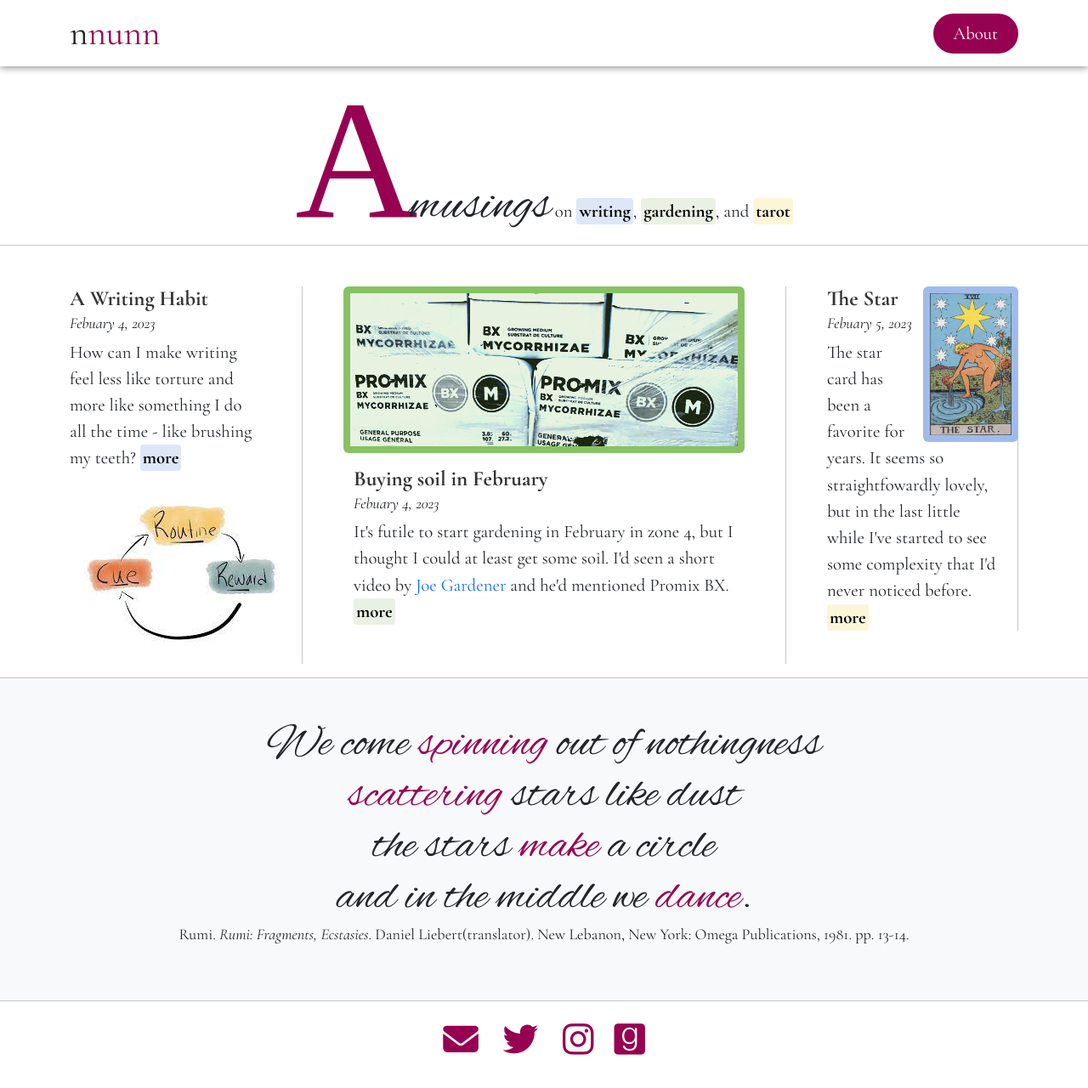
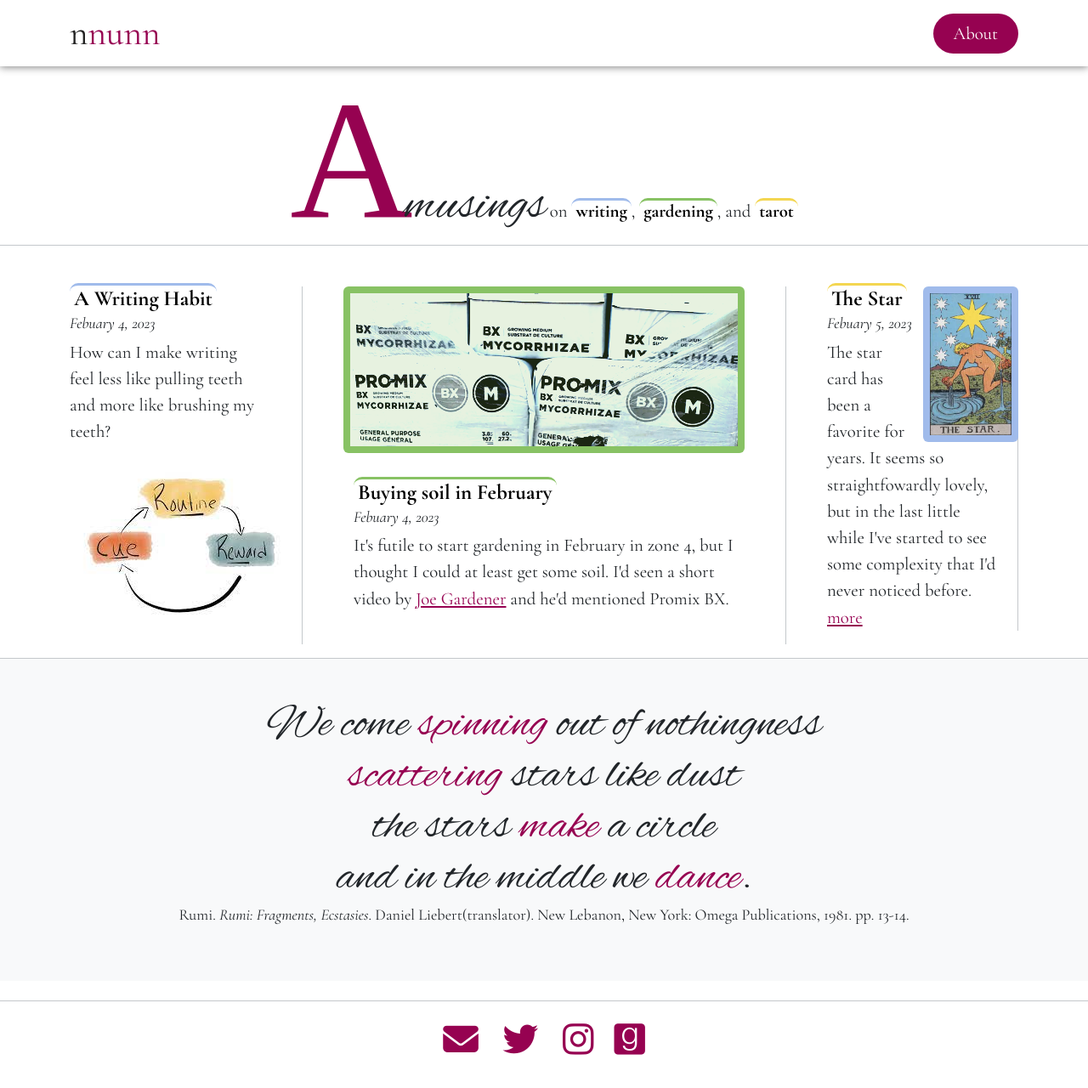
Before and after one commit to nnunn/nnunn, a Jekyll site: the page built from index.html, in a window 1280 px wide and 1288 px high. Shown: the top 1280 px of the window at 85% size. Built offline with Jekyll 4.4.1, drawn with Linux system fonts in a browser that asks for light colours; nearby versions of some CDN libraries; some web fonts are replaced.

Commit message:
google tag and stuff

```diff
--- a/_includes/byline.html
+++ b/_includes/byline.html
@@ -1,7 +1,7 @@
 <div class="container-fluid border-bottom border-secondary-subtle mb-5">
 <div class="container">
   <div class="col-12 nn-byline text-center p-0">
-  <span class="nn-byline-title">A</span><span class="nn-byline-title2">musings</span> on <a href="/writing" class="blue">writing</a>, <a href="/gardening" class="green">gardening</a>, and <a href="/tarot" class="yellow">tarot</a>
+  <span class="nn-byline-title">A</span><span class="nn-byline-title2">musings</span> on <a href="/writing" class="blue-top-border">writing</a>, <a href="/gardening" class="green-top-border">gardening</a>, and <a href="/tarot" class="yellow-top-border">tarot</a>
 </div>
 </div>
 </div>
--- a/assets/css/nnunn-custom.css
+++ b/assets/css/nnunn-custom.css
@@ -3,7 +3,8 @@ body{
 	font-size: 1.3em;
 }
 a{
-	text-decoration: none;
+	text-decoration: underline;
+	color:#960251;
 }
 h2{
 	font-size: 1.2em;
@@ -18,42 +19,46 @@ h2{
 }
 .nn-navbar-brand a{
 	color:#222;
+	text-decoration: none;
 }
-.nn-navbar-brand a:hover{
-	color:#555;
+.nn-navbar-brand a:hover, .nn-navbar-brand span.red-text:hover{
+	color:#000;
 }
 .nn-about{
 	background-color:#960251;
 	border-radius: 30px;
 	color: #fff;
+	text-decoration: none;
 }
 .nn-about:hover{
 	background-color:#660036;
 }
-.nn-byline a, .more{
+.nn-byline a, .nn-title{
 	color:#000;
 	font-weight: bold;
-	padding: 3px;
-	border-radius: 4px;
+	padding: 0 5px 3px 5px;
+	border-radius: 10px;
+	transition: all .9s;
+	text-decoration: none;
 }
-.blue{
-	background-color:#DDE7F8;
+.blue-top-border{
+	border-top: solid 3px #A0BBEB;
 }
-.blue:hover, .dblue{
+.blue-top-border:hover, .dblue{
 	background-color:#A0BBEB;
 	}
 
-.green{
-	background-color:#E9F1E4;
+.green-top-border{
+	border-top: solid 3px #88C264;
 }
-.green:hover, .dgreen{
+.green-top-border:hover, .dgreen{
 	background-color:#88C264;
 	}
 
-.yellow{
-	background-color:#FCF6D9;
+.yellow-top-border{
+	border-top: solid 3px #F3D651;
 }
-.yellow:hover, .dyellow{
+.yellow-top-border:hover, .dyellow{
 	background-color:#F3D651;
 	}
 .red-text{
@@ -94,19 +99,6 @@ h2{
 	filter: contrast(200%) brightness(150%);
 	opacity: 80%;
 }
-.nn-title-gr, .nn-title-yl, .nn-title-bl{
-	color:#333;
-	font-weight: bold;
-}
-.nn-title-gr:hover{
-	border-top:solid #88C264 3px;
-}
-.nn-title-yl:hover{
-	border-top:solid #F3D651 3px;
-}
-.nn-title-bl:hover{
-	border-top:solid #A0BBEB 3px;
-}
 .nn-quotes{
 	font-family: 'Alex Brush', cursive;
 	font-size:55px;
--- a/index.html
+++ b/index.html
@@ -6,30 +6,30 @@ title: Amusings
 <div class="container">
 <div class="row">
 <div class="col-3 pe-5">
-  <h2 class="mb-0"><a href="/writing/2023/02/04/A-Writing-Habit.html" class="nn-title-bl">A Writing Habit</a></h2>
+  <h2 class="mb-0"><a href="/writing/2023/02/04/A-Writing-Habit.html" class="nn-title blue-top-border">A Writing Habit</a></h2>
   <p class="small fst-italic mb-1">Febuary 4, 2023</p>
-  <p>How can I make writing feel less like torture and more like something I do all the time - like brushing my teeth? <a href="/writing/2023/02/04/A-Writing-Habit.html" class="blue more">more</a></p>
+  <p>How can I make writing feel less like pulling teeth and more like brushing my teeth?</p>
     <img src="/assets/images/habit.jpg" class="w-575rounded py-2" alt="promix soil tower"/>
 
 </div>
 <div class="col-6 border-end border-start border-secondary-subtle px-5">
   <div class="row">
   <div class="col-12">
-  <div class="dgreen rounded text-center">
+  <div class="dgreen rounded text-center mb-3">
   <img src="/assets/images/promix.png" class="nn-img rounded p-2 img-fluid" alt="promix soil tower"/>
 </div>
   </div>
  <div class="px-4 py-3">
-  <h2 class="mb-0"><a href="/gardening/2023/02/05/Buying-Soil-in-February.html" class="nn-title-gr">Buying soil in February</a></h2>
+  <h2 class="mb-0"><a href="/gardening/2023/02/05/Buying-Soil-in-February.html" class="nn-title green-top-border">Buying soil in February</a></h2>
   <p class="small fst-italic mb-1">Febuary 4, 2023</p>
-   <p>It's futile to start gardening in February in zone 4, but I thought I could at least get some soil. I'd seen a short video by <a href="https://joegardener.com/">Joe Gardener</a> and he'd mentioned Promix BX. <a href="/gardening/2023/02/05/Buying-Soil-in-February.html" class="green more">more</a></p>
+   <p>It's futile to start gardening in February in zone 4, but I thought I could at least get some soil. I'd seen a short video by <a href="https://joegardener.com/">Joe Gardener</a> and he'd mentioned Promix BX.</p>
 
 </div>
 </div>
 </div>
 <div class="col-3 ps-5">
   <img src="/assets/images/star.jpg" class=" w-50 float-end p-2 rounded dblue ms-2" />
-  <h2 class="mb-0"><a href="/tarot/2023/02/05/Star.html" class="nn-title-yl">The Star</a></h2>
+  <h2 class="mb-0"><a href="/tarot/2023/02/05/Star.html" class="nn-title yellow-top-border">The Star</a></h2>
     <p class="small fst-italic mb-1">Febuary 5, 2023</p>
 
    <p class="pe-4 border-end border-secondary-subtle">The star card has been a favorite for years. It seems so straightfowardly lovely, but in the last little while I've started to see some complexity that I'd never noticed before. <a href="/tarot/2023/02/05/Star.html" class="yellow more">more</a></p>
```
Also changed, not shown: _layouts/default.html (+9 -0 lines).
